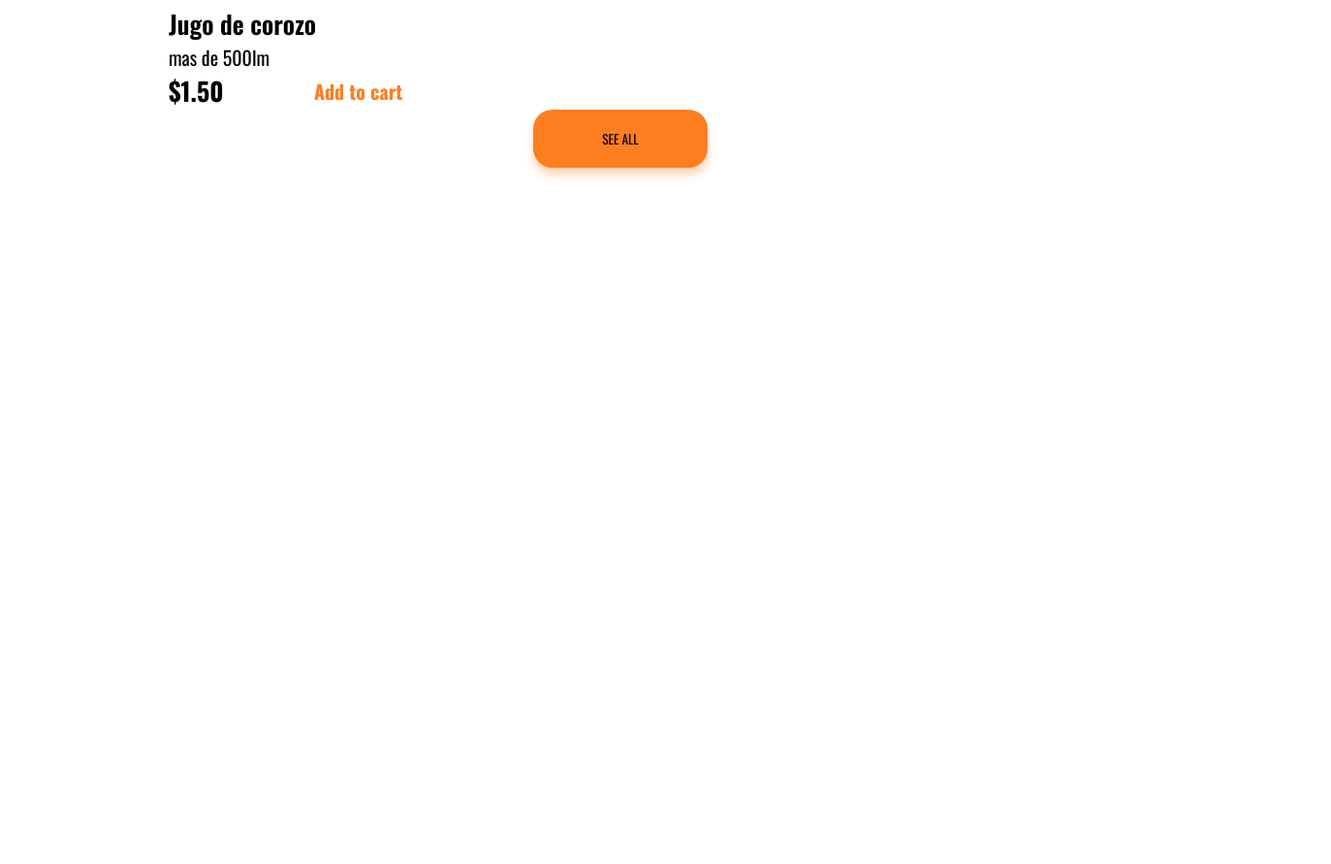
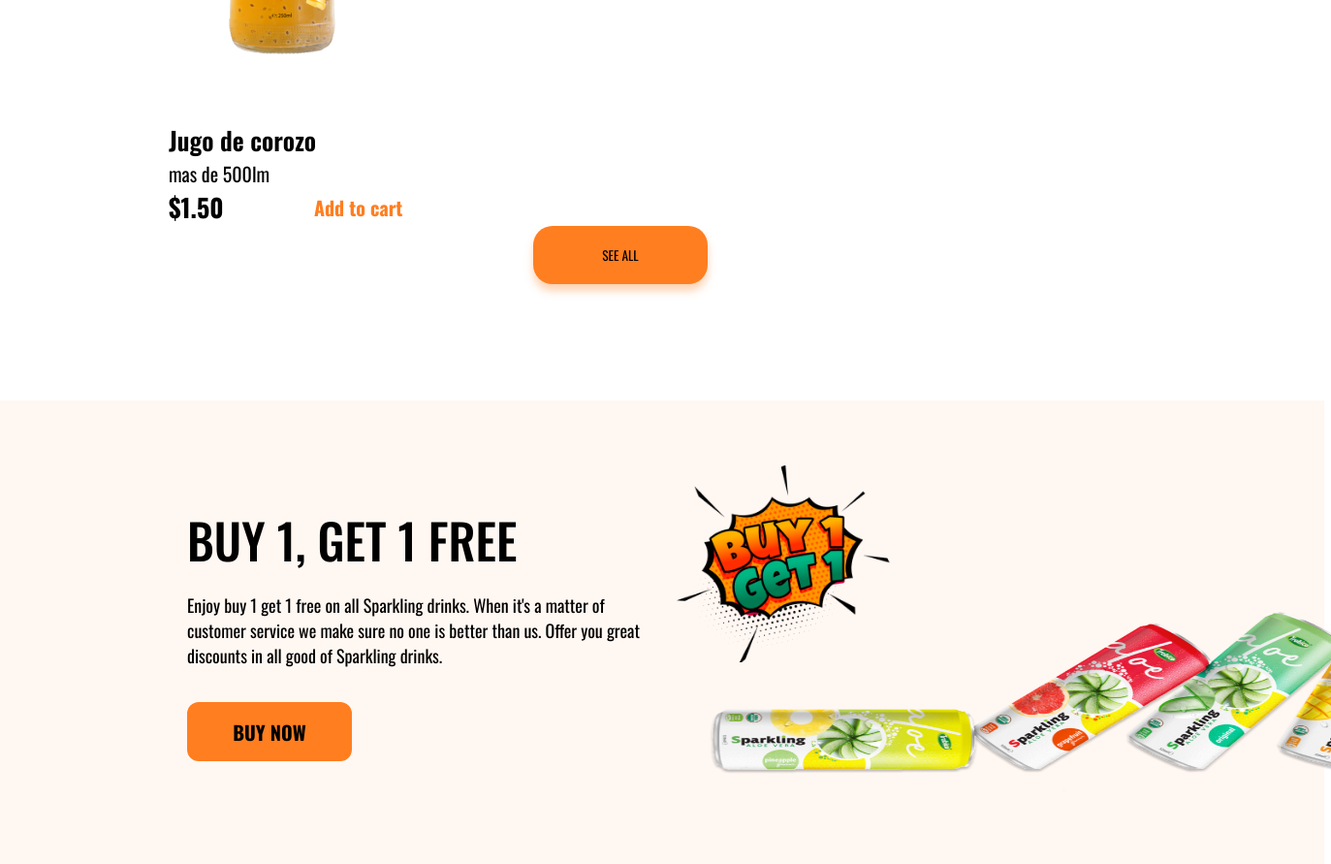
Before and after one commit to Photenix/Juice_web, a website: page index.html in a window 1280 px wide. Shown: the part 536-1427 px from the top of the page at 97% size, 1373 px wide, since content can reach past the window. Before the commit the page ends 800 px from the top, so only its background shows below. Drawn offline with nearby package versions, Linux system fonts and the light colour scheme.

Commit message:
agregado compañero

```diff
--- a/components/style/sass/_products.scss
+++ b/components/style/sass/_products.scss
@@ -1,6 +1,7 @@
 @import './mixin';
 
 .contain-products{
+    margin: 120px 0;
     padding: 0 140px;
     header{
         h2{
--- a/index.html
+++ b/index.html
@@ -39,5 +39,23 @@
             <button>SEE ALL</button>
         </footer>
     </div>
+
+    <div id="containerBuyOne">
+        <div id="contentText">
+            <div id="titleBuyOne">
+                <p>BUY 1, GET 1 FREE</p>
+            </div>
+            <div id="descriptionBuyOne">
+                <p>Enjoy buy 1 get 1 free on all Sparkling drinks. When it's a matter of customer service we make sure no one is better than us. Offer you great discounts in all good of Sparkling drinks.</p>
+            </div>
+            <div id="buttonBuyOne">
+                BUY NOW
+            </div>
+        </div>
+        <div id="contentImags">
+            <div id="imgPromo"></div>
+            <div id="imgCan"></div>
+        </div>
+    </div>
 </body>
 </html>
```
Also changed, not shown: components/style/sass/style.css, 1 other file.
